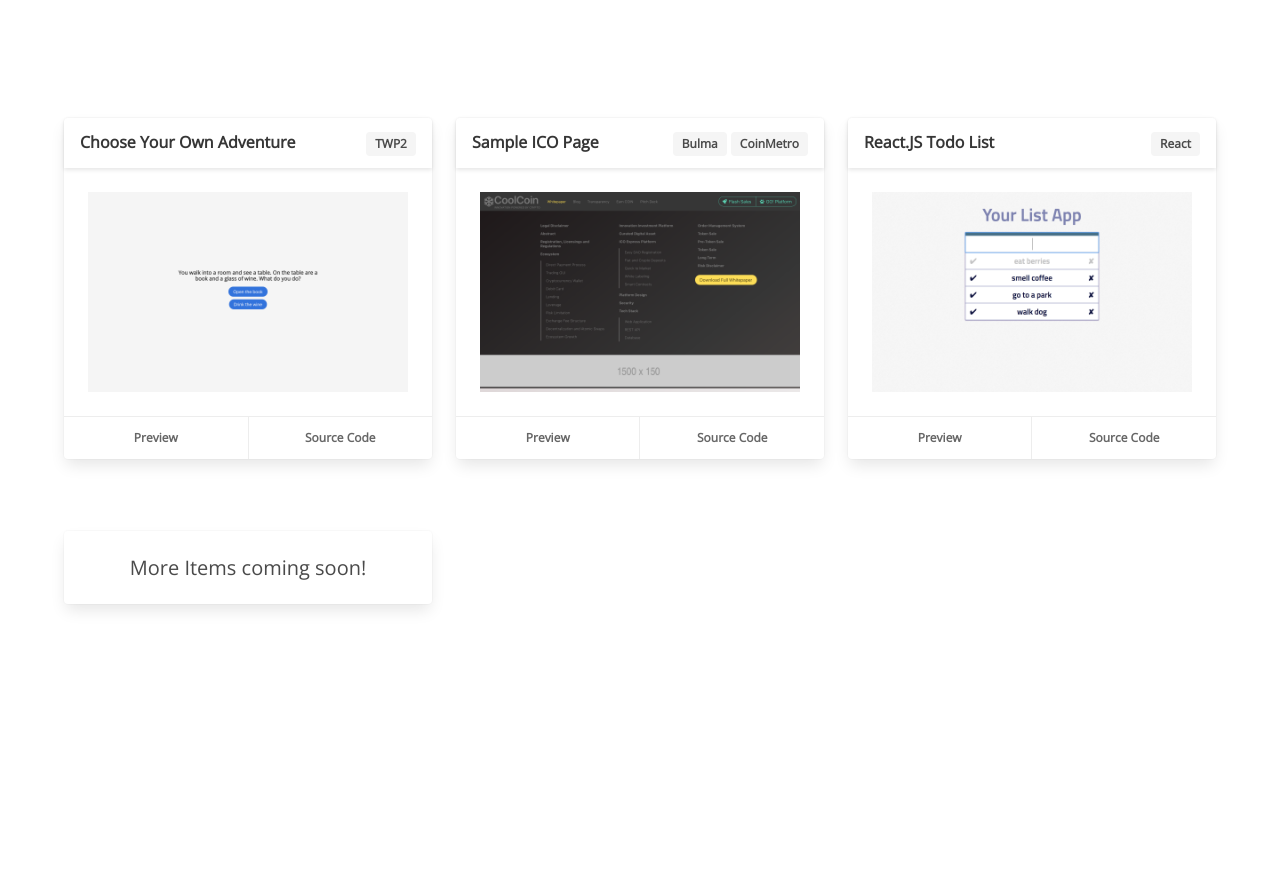
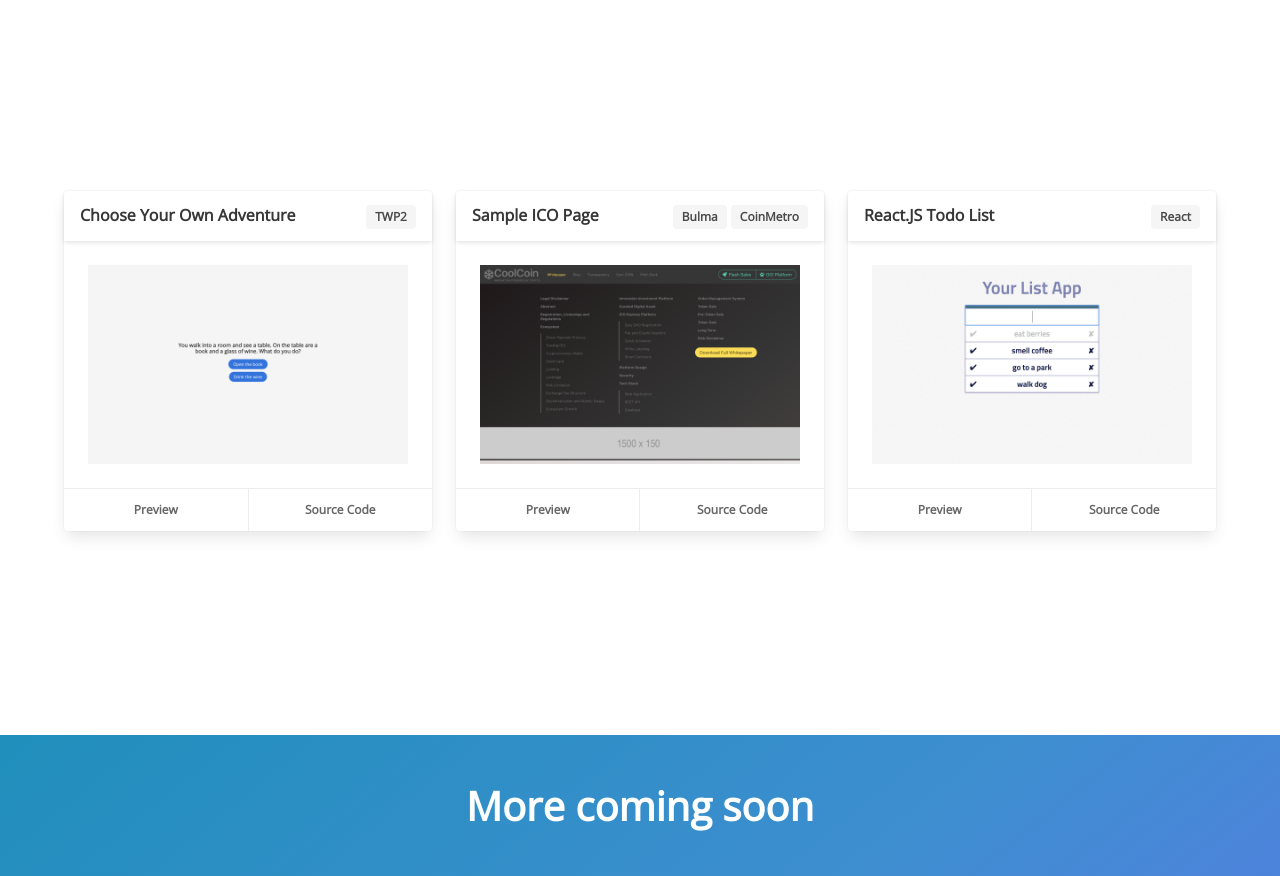
Before and after one commit to adfrench11/AlexFrench, a plain HTML site: page projects/index.html in a window 1280 px wide. Shown: the part 65-941 px from the top of the page. Before the commit the page ends 800 px from the top, so only its background shows below. Drawn offline with nearby package versions, Linux system fonts and the light colour scheme; files that its build step writes are made by us from their sources.

Commit message:
touch up "coming soon" text section in projects

```diff
--- a/projects/index.html
+++ b/projects/index.html
@@ -115,18 +115,18 @@
               </div>
             </div>
           </div> <!-- close first row -->
-          <div class="columns">
-            <div class="column is-4">
-              <div class="card">
-                <div class="card-content has-text-centered">
-                  <h5 class="subtitle is-5 has-text-centered">More Items coming soon!</h5>
-                </div>
-              </div>
-            </div>
-          </div>
         </div> <!-- close container -->
       </div> <!-- close hero-body -->
     </section> <!-- close hero -->
+    <section class="hero is-info is-bold">
+      <div class="hero-body">
+        <div class="columns is-centered">
+          <div class="column is-5">
+            <p class="title is-2 is-spaced has-text-centered">More coming soon</p>
+          </div>
+        </div>
+      </div>
+    </section>
     <script type="text/javascript" src="../js/burger.js"></script>
   </body>
 </html>
```
